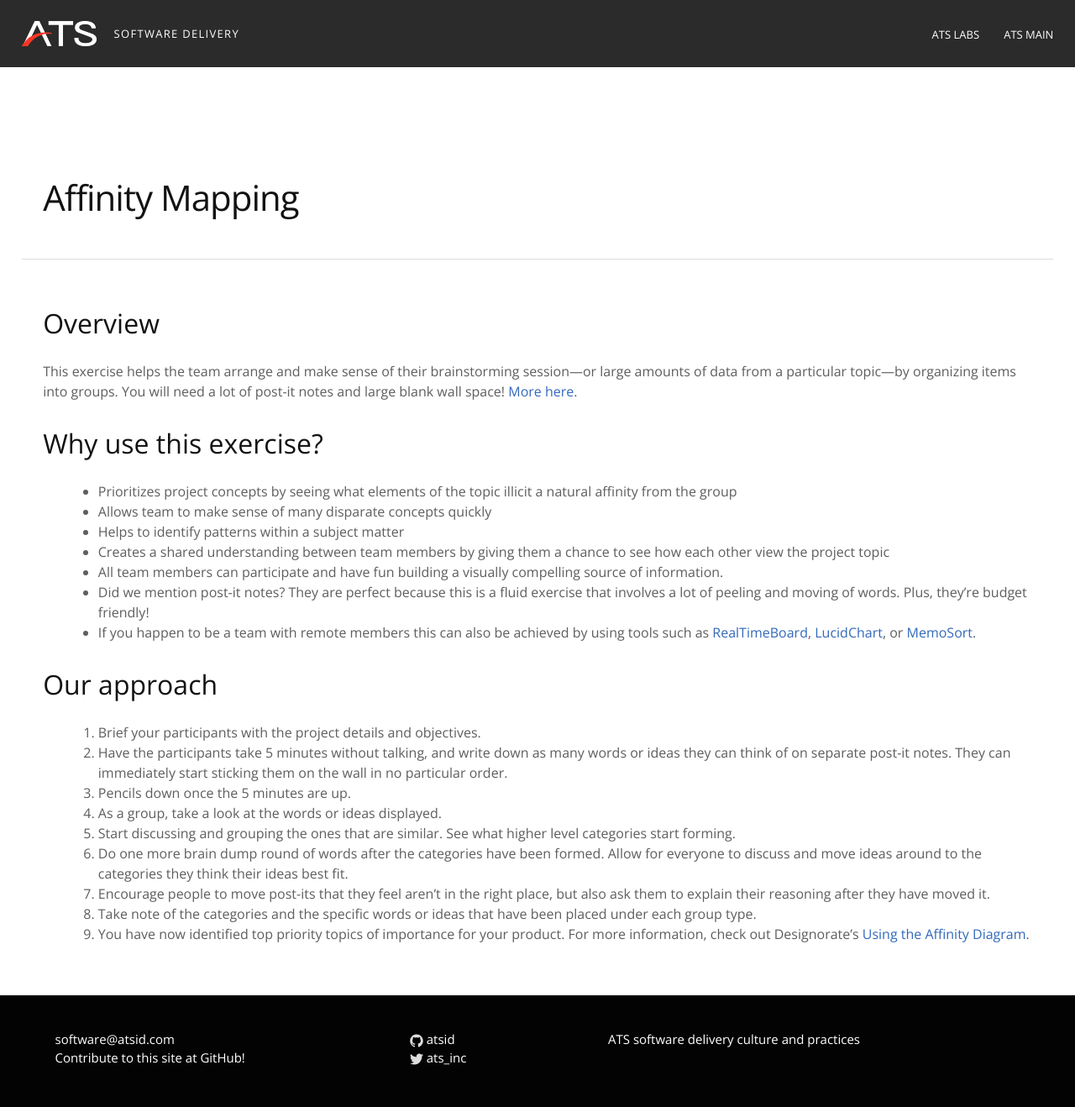
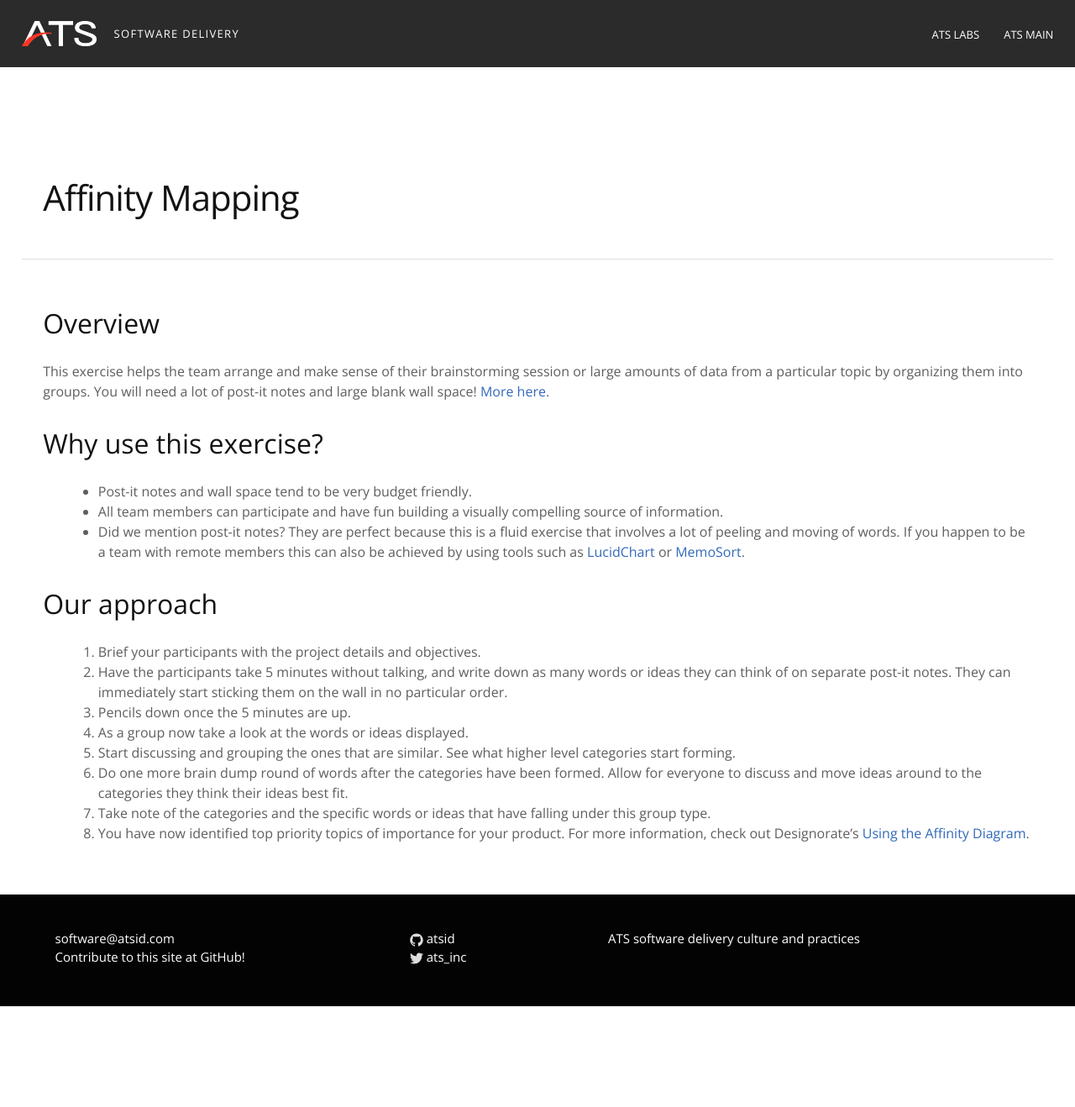
Before and after one commit to atsid/guides, a Jekyll site: the page built from affinity-mapping.md, in a window 1280 px wide. Shown: the whole page at 84% size. Built offline with Jekyll 4.4.1, drawn with Linux system fonts in a browser that asks for light colours; after the commit the page ends 1198 px from its top, so only the background shows below that.

Commit message:
Update 2017-05-09T17:19:06.211Z

```diff
--- a/affinity-mapping.md
+++ b/affinity-mapping.md
@@ -6,27 +6,22 @@ permalink: /affinity-mapping/
 ---
 
 ## Overview
-This exercise helps the team arrange and make sense of their brainstorming session—or large amounts of data from a particular topic—by organizing items into groups. You will need a lot of post-it notes and large blank wall space!
+This exercise helps the team arrange and make sense of their brainstorming session or large amounts of data from a particular topic by organizing them into groups. You will need a lot of post-it notes and large blank wall space!
 [More here](http://dux.typepad.com/files/Method%2022%20of%20100.pdf).
 
 ## Why use this exercise?
 
-* Prioritizes project concepts by seeing what elements of the topic illicit a natural affinity from the group
-* Allows team to make sense of many disparate concepts quickly
-* Helps to identify patterns within a subject matter
-* Creates a shared understanding between team members by giving them a chance to see how each other view the project topic
+* Post-it notes and wall space tend to be very budget friendly.
 * All team members can participate and have fun building a visually compelling source of information.
-* Did we mention post-it notes? They are perfect because this is a fluid exercise that involves a lot of peeling and moving of words. Plus, they're budget friendly!
-* If you happen to be a team with remote members this can also be achieved by using tools such as [RealTimeBoard](https://realtimeboard.com), [LucidChart](https://www.lucidchart.com), or [MemoSort](https://memosort.com).
+* Did we mention post-it notes? They are perfect because this is a fluid exercise that involves a lot of peeling and moving of words. If you happen to be a team with remote members this can also be achieved by using tools such as [LucidChart](https://www.lucidchart.com) or [MemoSort](https://memosort.com).
 
 ## Our approach
 
 1. Brief your participants with the project details and objectives.
 2. Have the participants take 5 minutes without talking, and write down as many words or ideas they can think of on separate post-it notes. They can immediately start sticking them on the wall in no particular order.
 3. Pencils down once the 5 minutes are up.
-4. As a group, take a look at the words or ideas displayed.
+4. As a group now take a look at the words or ideas displayed.
 5. Start discussing and grouping the ones that are similar. See what higher level categories start forming.
 6. Do one more brain dump round of words after the categories have been formed. Allow for everyone to discuss and move ideas around to the categories they think their ideas best fit.
-7. Encourage people to move post-its that they feel aren't in the right place, but also ask them to explain their reasoning after they have moved it.
-8. Take note of the categories and the specific words or ideas that have been placed under each group type.
-9. You have now identified top priority topics of importance for your product. For more information, check out Designorate's [Using the Affinity Diagram](http://www.designorate.com/using-the-affinity-diagram).
+7. Take note of the categories and the specific words or ideas that have falling under this group type.
+8. You have now identified top priority topics of importance for your product. For more information, check out Designorate's [Using the Affinity Diagram](http://www.designorate.com/using-the-affinity-diagram).
```
Also changed, not shown: business-assumptions.md (added, +48 -0 lines), cardsorting.md (deleted, +0 -55 lines), design-studio.md (+3 -3 lines), rapid_prototyping.md (deleted, +0 -47 lines), storyboarding.md (deleted, +0 -28 lines), ux-resources.md (+0 -1 lines), wireframing.md (deleted, +0 -39 lines).
